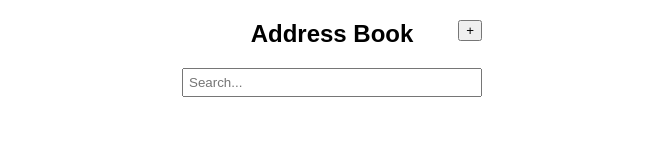
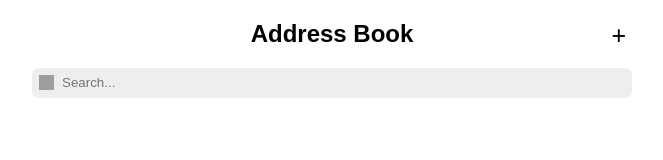
Before and after one commit to janerjavec/phone-book, a plain HTML site: page backup.html in a window 1280 px wide. Shown: the whole page, without its empty margins (308-971 px from the left). Drawn offline with Linux system fonts and the light colour scheme; grey boxes are pictures that could not be loaded.

Commit message:
Animations

```diff
--- a/backup.html
+++ b/backup.html
@@ -107,6 +107,24 @@
 
 #search-bar {
     width: 100%;
+    height: 30px;
+    background-color: #EEEEF0;
+    border: none;
+    border-radius: 7px;
+    padding-left: 30px; /* Adjust as needed based on icon width */
+    transition: width 0.1s ease;
+}
+
+.search-icon {
+    position: absolute;
+    left: 7px;
+    top: 7px;
+    width: 15px; /* Adjust width as needed */
+    height: 15px; /* Adjust height as needed */
+    background-image: url('https://icons.veryicon.com/png/o/miscellaneous/ios-apple-icon/ios-search-10.png');
+    background-size: cover;
+    background-repeat: no-repeat;
+    z-index: 1;
 }
 
 #cancel-search-btn {
@@ -119,11 +137,37 @@
     padding: 0 10px;
     cursor: pointer;
     display: none; /* Initially hide the button */
+
 }
 #create-contact-btn {
     position: absolute;
     top: 0px;
     right: 0px;
+    background: none;
+    border: none;
+    font-size:25px;
+    cursor: pointer;
+}
+
+/* mobiles */
+@media only screen and (max-width: 600px) {
+    /* Dodajte pravila, ki se nanašajo na mobilne naprave */
+}
+
+/* tablets */
+@media only screen and (min-width: 601px) and (max-width: 992px) {
+    /* Dodajte pravila, ki se nanašajo na tablične naprave */
+}
+
+/* Desktops */
+@media only screen and (min-width: 993px) {
+    /* Dodajte pravila, ki se nanašajo na namizne računalnike */
+    #address-book {
+        width: 600px; /* Spremeni širino na namiznih računalnikih */
+        margin: 0 auto; /* Centraliziraj na namiznih računalnikih */
+    }
+
+    /* Dodajte ali spremenite druga pravila po potrebi */
 }
 
 </style>
@@ -132,9 +176,11 @@
 <div id="address-book">
     <h2>Address Book</h2>
     <div class="search-container">
+        <i class="fas fa-search search-icon"></i>
         <input type="text" id="search-bar" oninput="searchContacts()" placeholder="Search...">
         <button id="cancel-search-btn" onclick="cancelSearch()">Cancel</button>
     </div>
+
     <button id="create-contact-btn" onclick="openModal()">+</button>
     <div id="contact-container"></div>
 </div>
```
Also changed, not shown: index.html (+68 -8 lines).
